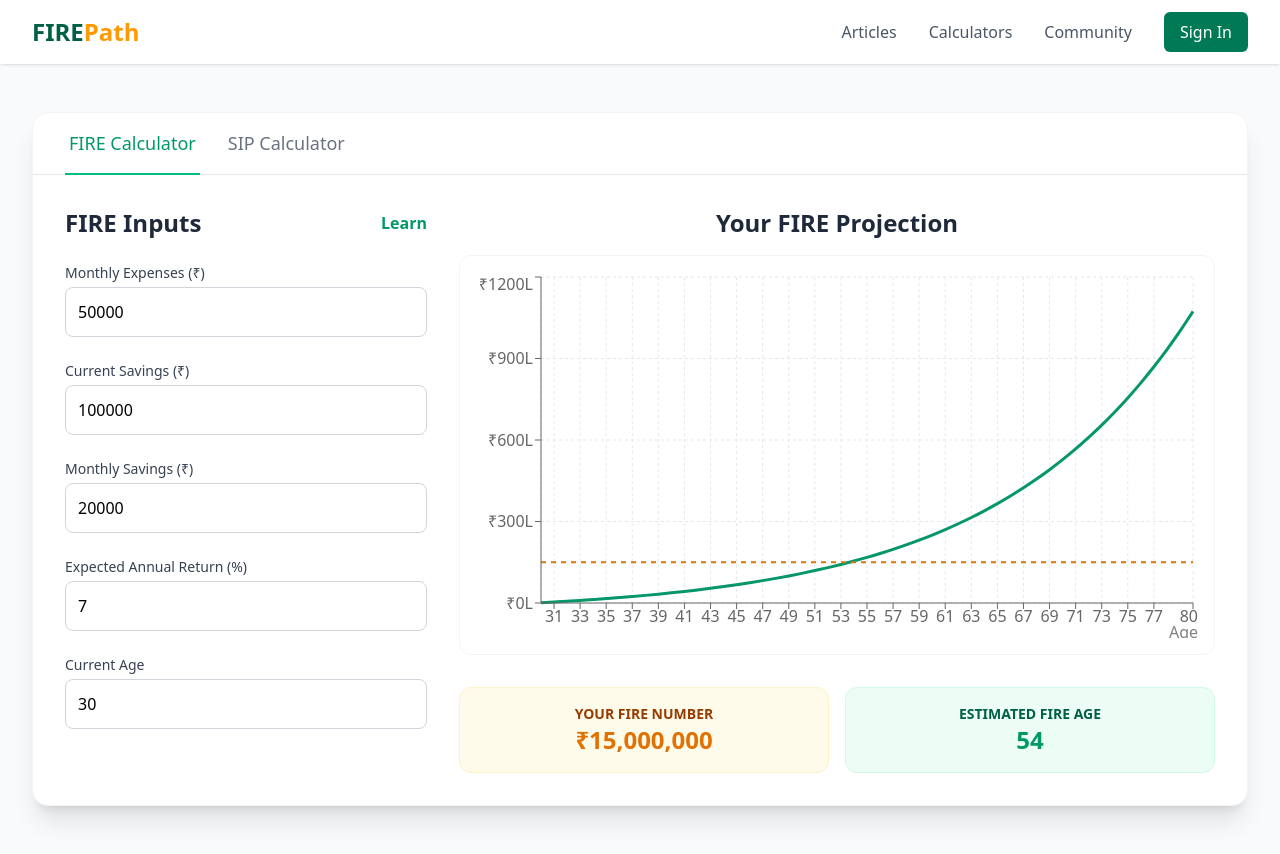
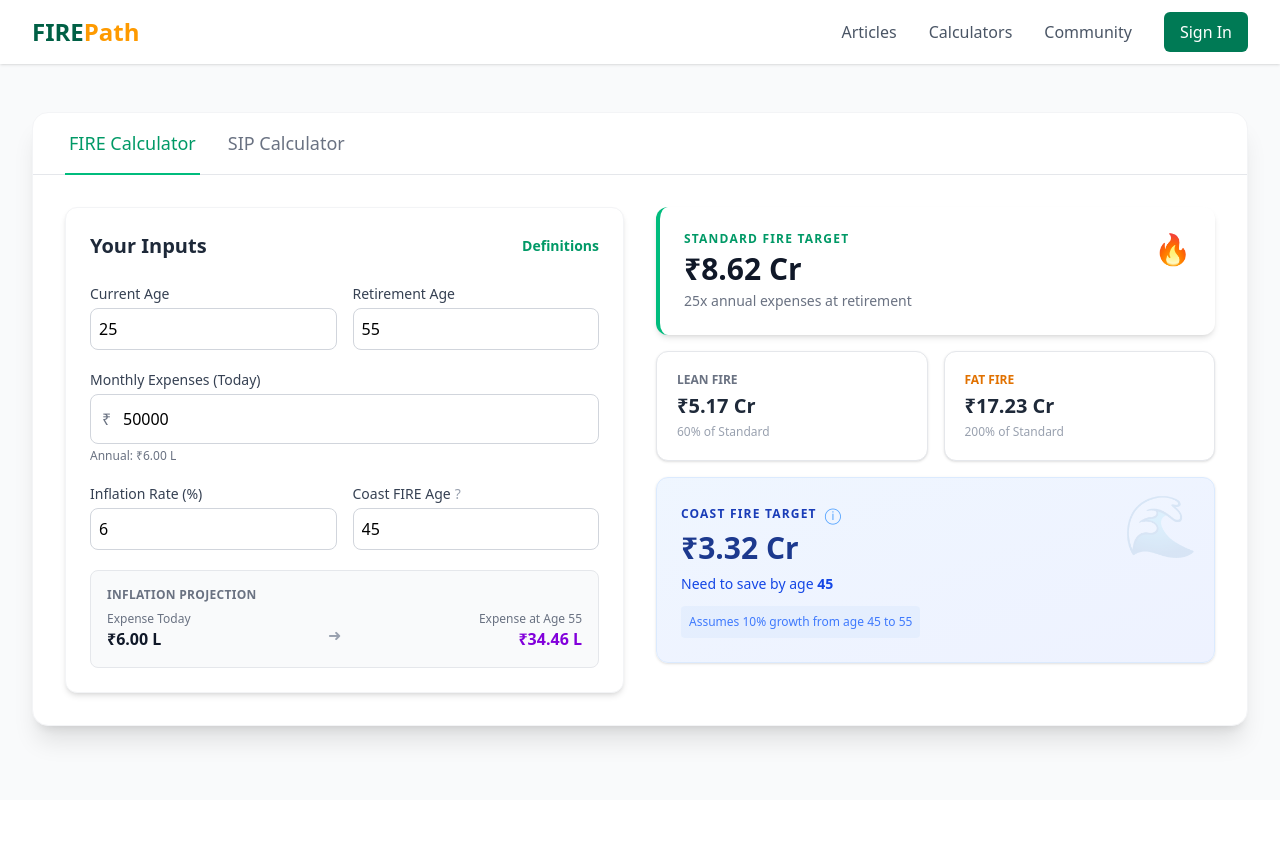
Before and after one commit to FirePath07/firepath0.2, a React (Vite) app in the folder FirePath01-main/FirePath01-main/: page /calculators in a window 1280 px wide. After the commit the page ends 800 px from the top, so only its background shows below. Built offline with nearby package versions, Linux system fonts and the light colour scheme.

Commit message:
Dashboard improvement

```diff
--- a/FirePath01-main/FirePath01-main/src/components/FIRECalculator.tsx
+++ b/FirePath01-main/FirePath01-main/src/components/FIRECalculator.tsx
@@ -1,107 +1,178 @@
-import { useState, useEffect } from 'react';
+import { useState } from 'react';
 import { useAuth } from '../context/AuthContext';
-import { LineChart, Line, XAxis, YAxis, CartesianGrid, Tooltip, ResponsiveContainer } from 'recharts';
 import { LearnModal } from './LearnModal';
+import { formatIndianCurrency } from '../utils/currency';
 
 export const FIRECalculator = () => {
   const { user } = useAuth();
   const [isLearnModalOpen, setIsLearnModalOpen] = useState(false);
 
-  // Initialize state with user data or defaults
+  // 1. User Inputs (State) - Only what is needed for TARGETS
   const [monthlyExpenses, setMonthlyExpenses] = useState(user?.financialData.monthlyExpenses || 50000);
-  const [currentSavings, setCurrentSavings] = useState(user?.financialData.currentSavings || 100000);
-  const [monthlySavings, setMonthlySavings] = useState(user?.financialData.monthlyIncome - user?.financialData.monthlyExpenses || 20000);
-  const [expectedReturn, setExpectedReturn] = useState(7); // Default 7%
-  const [currentAge, setCurrentAge] = useState(user?.financialData.age || 30);
+  const [currentAge, setCurrentAge] = useState(user?.financialData.age || 25);
+  const [retirementAge, setRetirementAge] = useState(user?.financialData.targetRetirementAge || 55);
+  const [inflationRate, setInflationRate] = useState(6);
+  const [coastFireAge, setCoastFireAge] = useState(45);
 
-  const [chartData, setChartData] = useState<Array<{year: number; balance: number; fireGoal: number}>>([]);
+  // Constants from user script
+  const investmentReturn = 10; // 10% fixed for Coast FIRE calculation
 
-  const fireNumber = monthlyExpenses * 12 * 25;
+  // 2. Calculations
+  const annualExpensesToday = monthlyExpenses * 12;
+  const yearsToRetirement = Math.max(0, retirementAge - currentAge);
 
-  useEffect(() => {
-    const data: Array<{year: number; balance: number; fireGoal: number}> = [];
-    let balance = currentSavings;
-    const yearsToSimulate = 50;
+  // Future Value of Expenses (Expense at Retirement)
+  const expenseAtRetirement = annualExpensesToday * Math.pow(1 + (inflationRate / 100), yearsToRetirement);
 
-    for (let year = 0; year <= yearsToSimulate; year++) {
-      data.push({
-        year: currentAge + year,
-        balance: Math.round(balance),
-        fireGoal: fireNumber
-      });
-      balance = (balance + (monthlySavings * 12)) * (1 + (expectedReturn / 100));
-    }
-    setChartData(data);
-  }, [currentSavings, monthlySavings, fireNumber, expectedReturn, currentAge]);
+  // FIRE Targets
+  const standardFireTarget = expenseAtRetirement * 25;
+  const leanFireTarget = standardFireTarget * 0.60;
+  const fatFireTarget = expenseAtRetirement * 50;
 
-  const yearsUntilFire = chartData.findIndex(d => d.balance >= fireNumber);
-  const estimatedFireAge = yearsUntilFire >= 0 ? currentAge + yearsUntilFire : null;
+  // Coast FIRE Calculation
+  // Target needed at 'coastFireAge' to grow to 'standardFireTarget' by 'retirementAge'
+  const yearsToGrowCoast = Math.max(0, retirementAge - coastFireAge);
+  const coastFireTarget = standardFireTarget / Math.pow(1 + (investmentReturn / 100), yearsToGrowCoast);
 
   return (
     <>
       <LearnModal
         isOpen={isLearnModalOpen}
         onClose={() => setIsLearnModalOpen(false)}
-        title="What is FIRE?"
-        content="FIRE stands for 'Financial Independence, Retire Early'. It's a movement of people devoted to a program of extreme savings and investment that allows them to retire far earlier than traditional budgets and retirement plans would allow. The core idea is to save a large portion of your income, invest it wisely, and let the power of compound interest work for you."
+        title="FIRE Definitions"
+        content={
+          <div className="space-y-4">
+            <p><strong>Standard FIRE:</strong> 25x your annual expenses. Based on the 4% rule, this amount should last indefinitely.</p>
+            <p><strong>Lean FIRE:</strong> A minimalist approach. Requires less capital (usually 60% of Standard) but implies a stricter budget.</p>
+            <p><strong>Fat FIRE:</strong> A luxurious approach. 50x your annual expenses (200% of Standard) providing a large safety margin.</p>
+            <p><strong>Coast FIRE:</strong> The amount you need invested *today* (or by a specific age) so that it grows to your Standard FIRE number by retirement without any further contributions.</p>
+          </div>
+        }
       />
 
-      <div className="grid grid-cols-1 lg:grid-cols-3 gap-8">
+      <div className="grid grid-cols-1 md:grid-cols-2 gap-8 items-start">
         {/* Input Controls */}
-        <div className="space-y-6">
-            <div className="flex justify-between items-center">
-                <h2 className="text-2xl font-bold text-gray-800">FIRE Inputs</h2>
-                <button onClick={() => setIsLearnModalOpen(true)} className="font-bold text-emerald-600 hover:underline">Learn</button>
+        <div className="bg-white p-6 rounded-xl shadow-md border border-gray-100">
+          <div className="flex justify-between items-center mb-6">
+            <h2 className="text-xl font-bold text-gray-800">Your Inputs</h2>
+            <button onClick={() => setIsLearnModalOpen(true)} className="text-sm font-bold text-emerald-600 hover:text-emerald-700 hover:underline">Definitions</button>
+          </div>
+
+          <div className="space-y-5">
+            <div className="grid grid-cols-2 gap-4">
+              <div>
+                <label className="block text-sm font-medium text-gray-700 mb-1">Current Age</label>
+                <input type="number" value={currentAge} onChange={(e) => setCurrentAge(Number(e.target.value))} className="w-full p-2 border border-gray-300 rounded-lg focus:ring-2 focus:ring-emerald-500 focus:border-emerald-500 outline-none transition" />
+              </div>
+              <div>
+                <label className="block text-sm font-medium text-gray-700 mb-1">Retirement Age</label>
+                <input type="number" value={retirementAge} onChange={(e) => setRetirementAge(Number(e.target.value))} className="w-full p-2 border border-gray-300 rounded-lg focus:ring-2 focus:ring-emerald-500 focus:border-emerald-500 outline-none transition" />
+              </div>
             </div>
-          <div>
-            <label className="block text-sm font-medium text-gray-700 mb-1">Monthly Expenses (₹)</label>
-            <input type="number" value={monthlyExpenses} onChange={(e) => setMonthlyExpenses(Number(e.target.value))} className="w-full p-3 border border-gray-300 rounded-lg"/>
-          </div>
-          <div>
-            <label className="block text-sm font-medium text-gray-700 mb-1">Current Savings (₹)</label>
-            <input type="number" value={currentSavings} onChange={(e) => setCurrentSavings(Number(e.target.value))} className="w-full p-3 border border-gray-300 rounded-lg"/>
-          </div>
-          <div>
-            <label className="block text-sm font-medium text-gray-700 mb-1">Monthly Savings (₹)</label>
-            <input type="number" value={monthlySavings} onChange={(e) => setMonthlySavings(Number(e.target.value))} className="w-full p-3 border border-gray-300 rounded-lg"/>
-          </div>
-          <div>
-            <label className="block text-sm font-medium text-gray-700 mb-1">Expected Annual Return (%)</label>
-            <input type="number" value={expectedReturn} onChange={(e) => setExpectedReturn(Number(e.target.value))} className="w-full p-3 border border-gray-300 rounded-lg"/>
-          </div>
-          <div>
-            <label className="block text-sm font-medium text-gray-700 mb-1">Current Age</label>
-            <input type="number" value={currentAge} onChange={(e) => setCurrentAge(Number(e.target.value))} className="w-full p-3 border border-gray-300 rounded-lg"/>
+
+            <div>
+              <label className="block text-sm font-medium text-gray-700 mb-1">Monthly Expenses (Today)</label>
+              <div className="relative">
+                <span className="absolute left-3 top-1/2 -translate-y-1/2 text-gray-500">₹</span>
+                <input type="number" value={monthlyExpenses} onChange={(e) => setMonthlyExpenses(Number(e.target.value))} className="w-full pl-8 p-3 border border-gray-300 rounded-lg focus:ring-2 focus:ring-emerald-500 focus:border-emerald-500 outline-none transition" />
+              </div>
+              <p className="text-xs text-gray-500 mt-1">Annual: {formatIndianCurrency(annualExpensesToday)}</p>
+            </div>
+
+            <div className="grid grid-cols-2 gap-4">
+              <div>
+                <label className="block text-sm font-medium text-gray-700 mb-1">Inflation Rate (%)</label>
+                <input type="number" value={inflationRate} onChange={(e) => setInflationRate(Number(e.target.value))} className="w-full p-2 border border-gray-300 rounded-lg focus:ring-2 focus:ring-emerald-500 focus:border-emerald-500 outline-none transition" />
+              </div>
+              <div className="relative group">
+                <label className="block text-sm font-medium text-gray-700 mb-1 flex items-center gap-1">
+                  Coast FIRE Age
+                  <div className="relative inline-block">
+                    <span className="cursor-help text-gray-400">?</span>
+                    <div className="invisible group-hover:visible absolute bottom-full left-1/2 -translate-x-1/2 mb-2 w-48 bg-gray-800 text-white text-xs rounded p-2 text-center z-10">
+                      Age at which you stop contributing to investments.
+                    </div>
+                  </div>
+                </label>
+                <input type="number" value={coastFireAge} onChange={(e) => setCoastFireAge(Number(e.target.value))} className="w-full p-2 border border-gray-300 rounded-lg focus:ring-2 focus:ring-emerald-500 focus:border-emerald-500 outline-none transition" />
+              </div>
+            </div>
+
+            <div className="bg-gray-50 p-4 rounded-lg border border-gray-200 mt-4">
+              <h4 className="text-xs font-bold text-gray-500 uppercase tracking-wide mb-2">Inflation Projection</h4>
+              <div className="flex justify-between items-end">
+                <div>
+                  <p className="text-xs text-gray-500">Expense Today</p>
+                  <p className="font-semibold text-gray-900">{formatIndianCurrency(annualExpensesToday)}</p>
+                </div>
+                <div className="text-gray-400 mb-1">➜</div>
+                <div className="text-right">
+                  <p className="text-xs text-gray-500">Expense at Age {retirementAge}</p>
+                  <p className="font-bold text-purple-700">{formatIndianCurrency(expenseAtRetirement)}</p>
+                </div>
+              </div>
+            </div>
           </div>
         </div>
 
-        {/* Chart and Summary */}
-        <div className="lg:col-span-2 space-y-8">
-            <div>
-                <h3 className="text-2xl font-bold text-center text-gray-800">Your FIRE Projection</h3>
-                <div className="bg-white border border-gray-100 rounded-xl p-4 mt-4 h-[400px]">
-                    <ResponsiveContainer width="100%" height="100%">
-                        <LineChart data={chartData}>
-                        <CartesianGrid strokeDasharray="3 3" stroke="#e5e7eb" />
-                        <XAxis dataKey="year" label={{ value: 'Age', position: 'insideBottomRight', offset: -5 }}/>
-                        <YAxis tickFormatter={(value) => `₹${value/100000}L`} />
-                        <Tooltip formatter={(value) => `₹${(value as number).toLocaleString()}`} labelFormatter={(label) => `Age ${label}`}/>
-                        <Line type="monotone" dataKey="balance" stroke="#059669" strokeWidth={3} dot={false} name="Portfolio"/>
-                        <Line type="monotone" dataKey="fireGoal" stroke="#d97706" strokeDasharray="5 5" strokeWidth={2} dot={false} name="FIRE Goal"/>
-                        </LineChart>
-                    </ResponsiveContainer>
+        {/* Results - FIRE Variants */}
+        <div className="grid grid-cols-1 gap-4">
+
+          {/* Standard FIRE */}
+          <div className="bg-white p-6 rounded-xl shadow-md border-l-4 border-emerald-500 transform transition hover:scale-[1.01]">
+            <div className="flex justify-between items-start">
+              <div>
+                <p className="text-xs font-bold text-emerald-600 uppercase tracking-widest">Standard FIRE Target</p>
+                <h3 className="text-3xl font-extrabold text-gray-900 mt-1">{formatIndianCurrency(standardFireTarget)}</h3>
+                <p className="text-sm text-gray-500 mt-1">25x annual expenses at retirement</p>
+              </div>
+              <div className="text-3xl">🔥</div>
+            </div>
+          </div>
+
+          <div className="grid grid-cols-2 gap-4">
+            {/* Lean FIRE */}
+            <div className="bg-white p-5 rounded-xl shadow-sm border border-gray-200">
+              <p className="text-xs font-bold text-gray-500 uppercase">Lean FIRE</p>
+              <h3 className="text-xl font-bold text-gray-800 mt-1">{formatIndianCurrency(leanFireTarget)}</h3>
+              <p className="text-xs text-gray-400 mt-1">60% of Standard</p>
+            </div>
+
+            {/* Fat FIRE */}
+            <div className="bg-white p-5 rounded-xl shadow-sm border border-gray-200">
+              <p className="text-xs font-bold text-amber-600 uppercase">Fat FIRE</p>
+              <h3 className="text-xl font-bold text-gray-800 mt-1">{formatIndianCurrency(fatFireTarget)}</h3>
+              <p className="text-xs text-gray-400 mt-1">200% of Standard</p>
+            </div>
+          </div>
+
+          {/* Coast FIRE */}
+          <div className="bg-gradient-to-br from-blue-50 to-indigo-50 p-6 rounded-xl border border-blue-100 shadow-sm relative overflow-hidden group">
+            <div className="absolute top-0 right-0 p-4 opacity-10 group-hover:opacity-20 transition">
+              <span className="text-6xl">🌊</span>
+            </div>
+
+            <div className="relative z-10">
+              <div className="flex items-center gap-2 mb-1">
+                <p className="text-xs font-bold text-blue-800 uppercase tracking-widest">Coast FIRE Target</p>
+                <div className="group/tooltip relative">
+                  <span className="cursor-help text-blue-400">ⓘ</span>
+                  <div className="invisible group-hover/tooltip:visible absolute bottom-full left-1/2 -translate-x-1/2 mb-2 w-64 bg-gray-900 text-white text-xs rounded p-3 shadow-xl z-20">
+                    This is the amount you need to have invested by age <strong>{coastFireAge}</strong>. If you reach this number, you can stop contributing completely, and your portfolio will still grow to hit your Standard FIRE number ({formatIndianCurrency(standardFireTarget)}) by age {retirementAge}, assuming {investmentReturn}% annual growth.
+                  </div>
                 </div>
+              </div>
+
+              <h3 className="text-3xl font-extrabold text-blue-900 mt-1">{formatIndianCurrency(coastFireTarget)}</h3>
+              <p className="text-sm text-blue-700 mt-2">
+                Need to save by age <strong>{coastFireAge}</strong>
+              </p>
+              <div className="mt-3 text-xs text-blue-600/80 bg-blue-100/50 p-2 rounded inline-block">
+                Assumes {investmentReturn}% growth from age {coastFireAge} to {retirementAge}
+              </div>
             </div>
-            <div className="grid grid-cols-2 gap-4 text-center">
-                <div className="bg-amber-50 p-4 rounded-xl border border-amber-100">
-                    <p className="text-sm text-amber-800 font-semibold uppercase">Your FIRE Number</p>
-                    <p className="text-2xl font-bold text-amber-600">₹{fireNumber.toLocaleString()}</p>
-                </div>
-                <div className="bg-emerald-50 p-4 rounded-xl border border-emerald-100">
-                    <p className="text-sm text-emerald-800 font-semibold uppercase">Estimated FIRE Age</p>
-                    <p className="text-2xl font-bold text-emerald-600">{estimatedFireAge ? estimatedFireAge : 'Beyond 50 years'}</p>
-                </div>
-            </div>
+          </div>
+
         </div>
       </div>
     </>
--- a/FirePath01-main/FirePath01-main/src/pages/ArticlesPage.tsx
+++ b/FirePath01-main/FirePath01-main/src/pages/ArticlesPage.tsx
@@ -216,7 +216,7 @@ export const ArticlesPage = () => {
 
               <div className="bg-green-100 border border-green-300 rounded p-4 mt-4">
                 <p className="text-sm text-green-800">
-                  <strong>✓ Live NSE Data Enabled</strong><br/>
+                  <strong>✓ Live NSE Data Enabled</strong><br />
                   Market data for Nifty 50, Bank Nifty, and Sensex is being fetched in real-time via Groww.
                 </p>
               </div>
--- /dev/null
+++ b/FirePath01-main/FirePath01-main/src/utils/currency.ts
@@ -0,0 +1,13 @@
+export const formatIndianCurrency = (value: number): string => {
+    if (value >= 10000000) {
+        return `₹${(value / 10000000).toFixed(2)} Cr`;
+    } else if (value >= 100000) {
+        return `₹${(value / 100000).toFixed(2)} L`;
+    } else {
+        return new Intl.NumberFormat('en-IN', {
+            style: 'currency',
+            currency: 'INR',
+            maximumFractionDigits: 0,
+        }).format(value);
+    }
+};
```
Also changed, not shown: FirePath01-main/FirePath01-main/src/pages/RiskPage.tsx (+16 -7 lines), FirePath01-main/FirePath01-main/src/pages/UserProfileDashboard.tsx (+45 -2 lines). Lines whose indentation alone changed are shown as unchanged.
